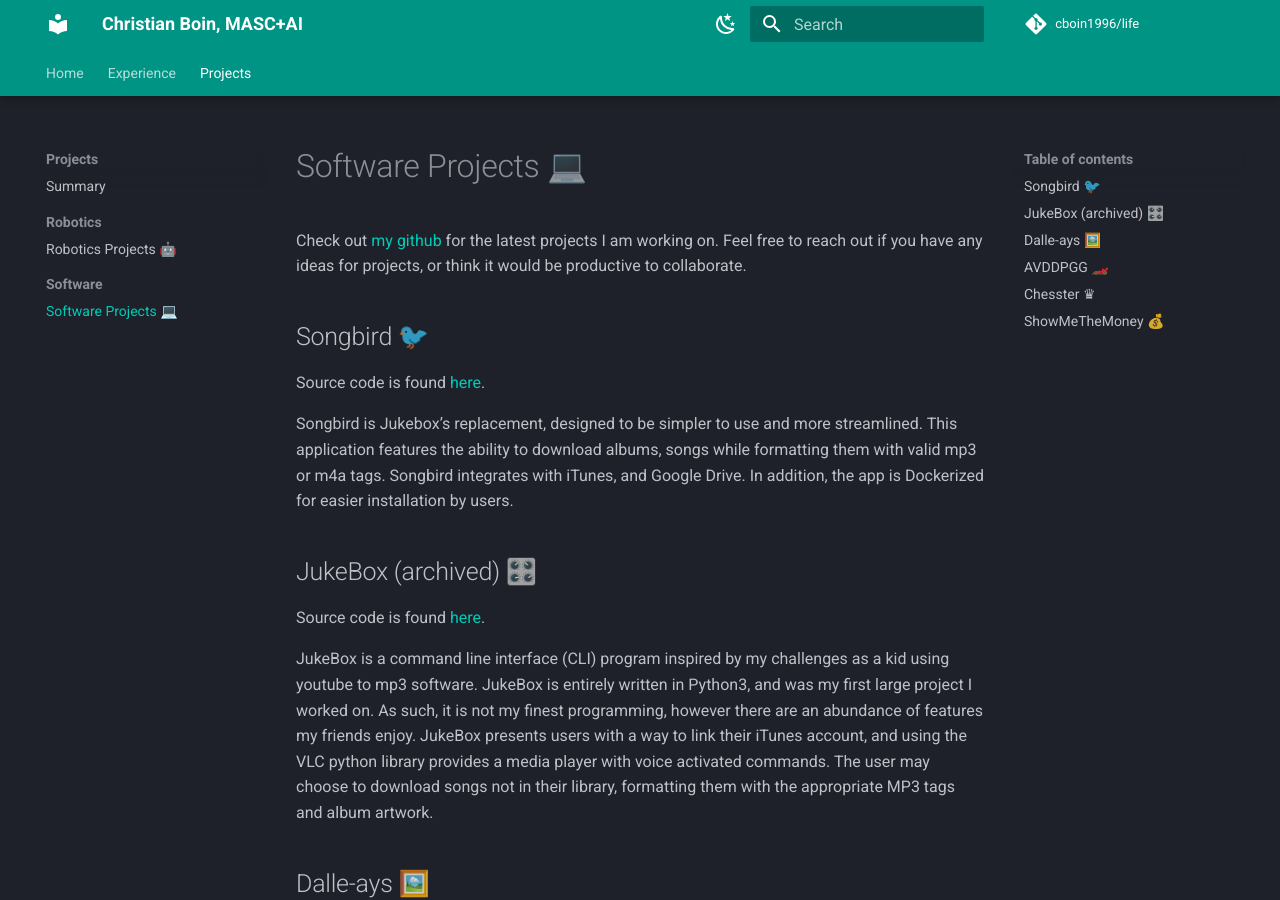
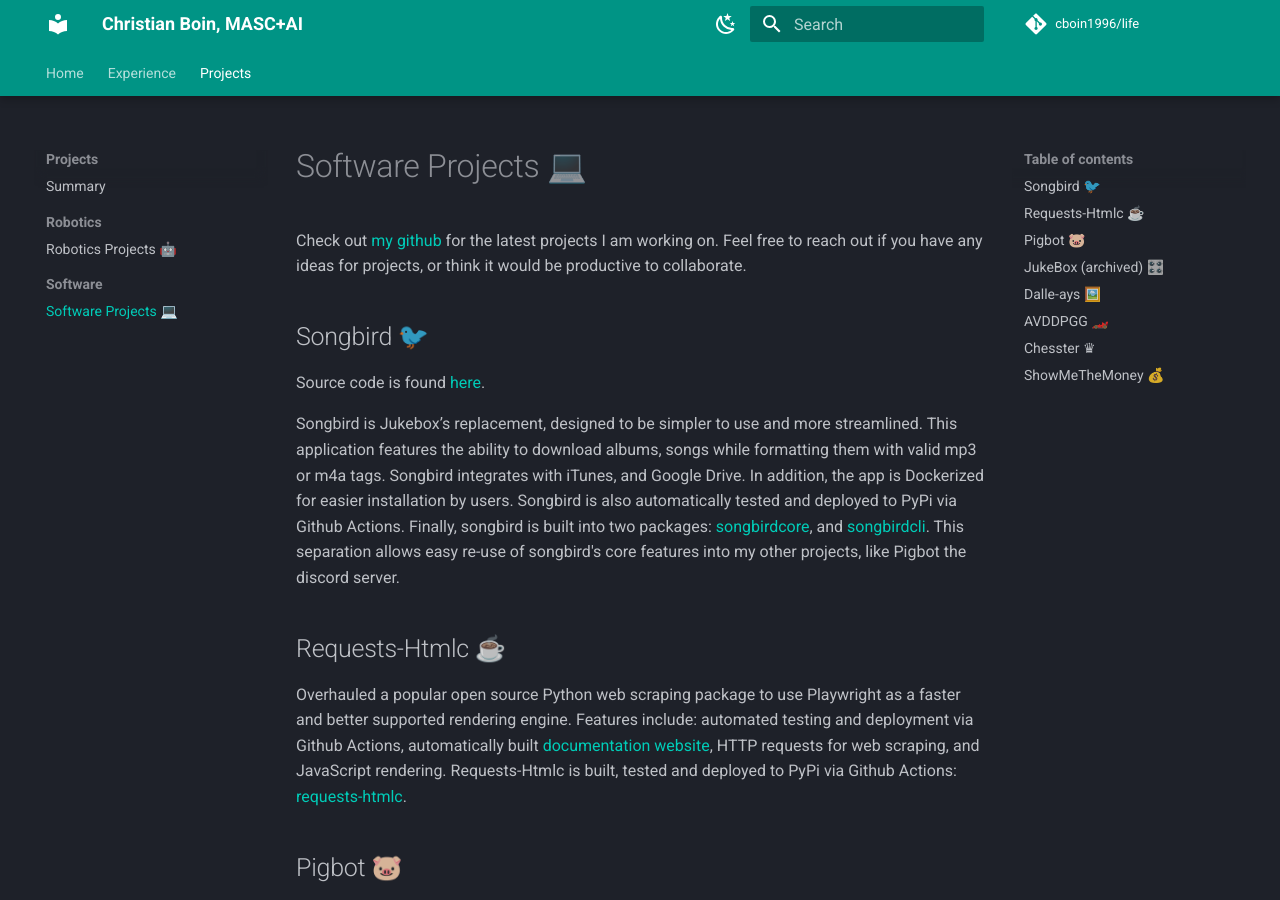
Before and after one commit to cboin1996/cboin1996.github.io, an MkDocs documentation site: the page built from docs/projects/software/projects.md, in a window 1280 px wide and 900 px high. Built offline with MkDocs 1.6.1 and Material for MkDocs 9.7.7, drawn with Linux system fonts in a browser that asks for light colours; comment, search, counter and statistics services are not loaded; the version menu is left out; some of the changed text lies outside the part shown.

Commit message:
docs(projects.md): update projects (#10)

```diff
--- a/docs/projects/software/projects.md
+++ b/docs/projects/software/projects.md
@@ -12,7 +12,28 @@ Songbird is Jukebox’s replacement, designed to be simpler to use and
 more streamlined. This application features the ability to download albums,
 songs while formatting them with valid mp3 or m4a tags. Songbird
 integrates with iTunes, and Google Drive. In addition, the app is
-Dockerized for easier installation by users.
+Dockerized for easier installation by users. Songbird is also automatically
+tested and deployed to PyPi via Github Actions.
+Finally, songbird is built into two packages: [songbirdcore](https://pypi.org/project/songbirdcore/),
+and [songbirdcli](https://pypi.org/project/songbirdcli/).
+This separation allows easy re-use of songbird's core features into my other
+projects, like Pigbot the discord server.
+
+## Requests-Htmlc ☕
+
+Overhauled a popular open source Python web scraping package to use
+Playwright as a faster and better supported rendering engine.
+Features include: automated testing and deployment via Github Actions,
+automatically built [documentation website](https://cboin1996.github.io/requests-html/latest/),
+HTTP requests for web scraping, and JavaScript rendering. Requests-Htmlc
+is built, tested and deployed to PyPi via Github Actions: [requests-htmlc](https://pypi.org/project/requests-htmlc/).
+
+## Pigbot 🐷
+
+Dockerized discord server application built to include chat API's for my
+Dalle-ays project and minecraft server notifications. Pigbot also includes
+integration with songbirdcore, which allows the downloading and
+serving of music into voice channels.
 
 ## JukeBox (archived) 🎛️
 
```
